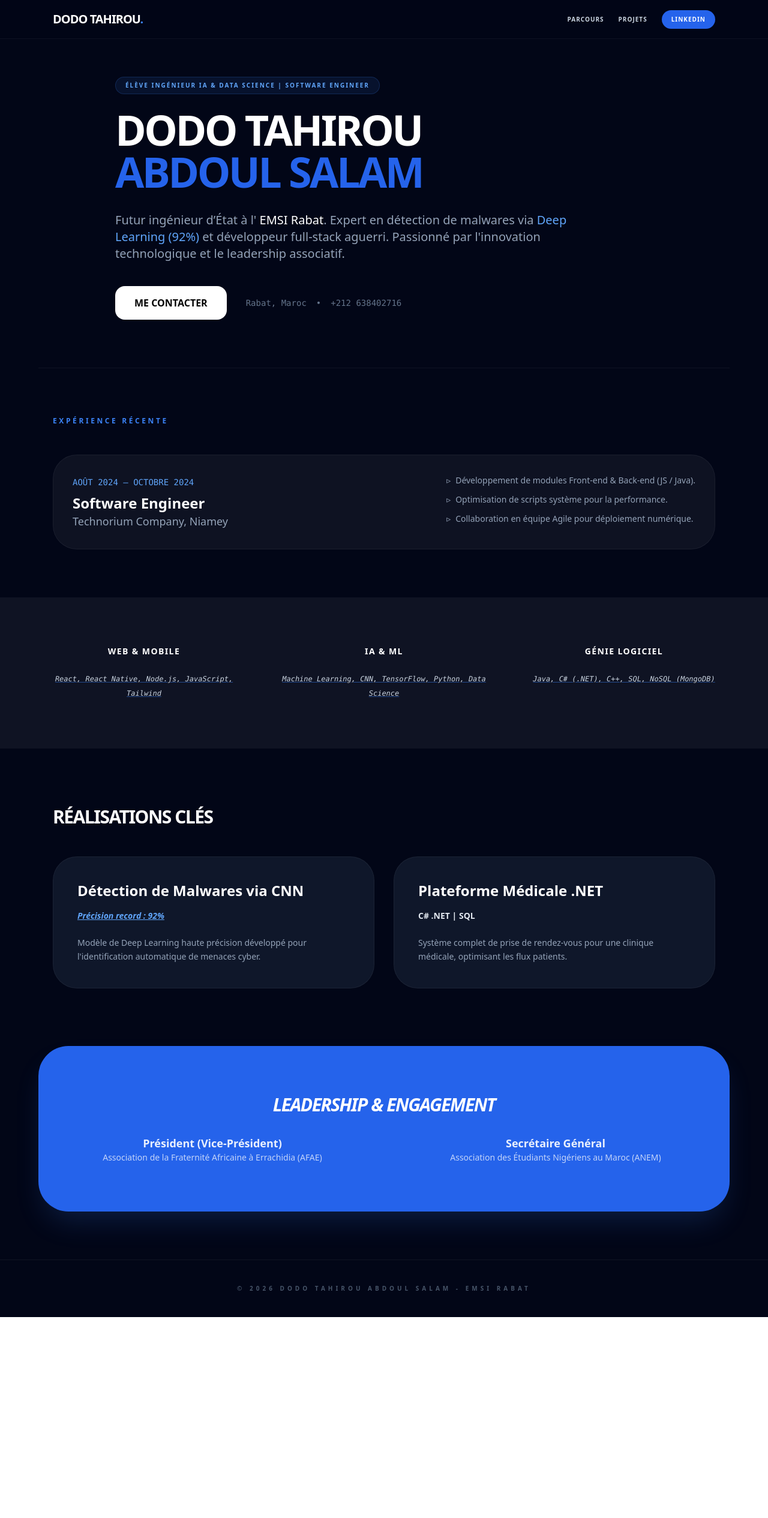
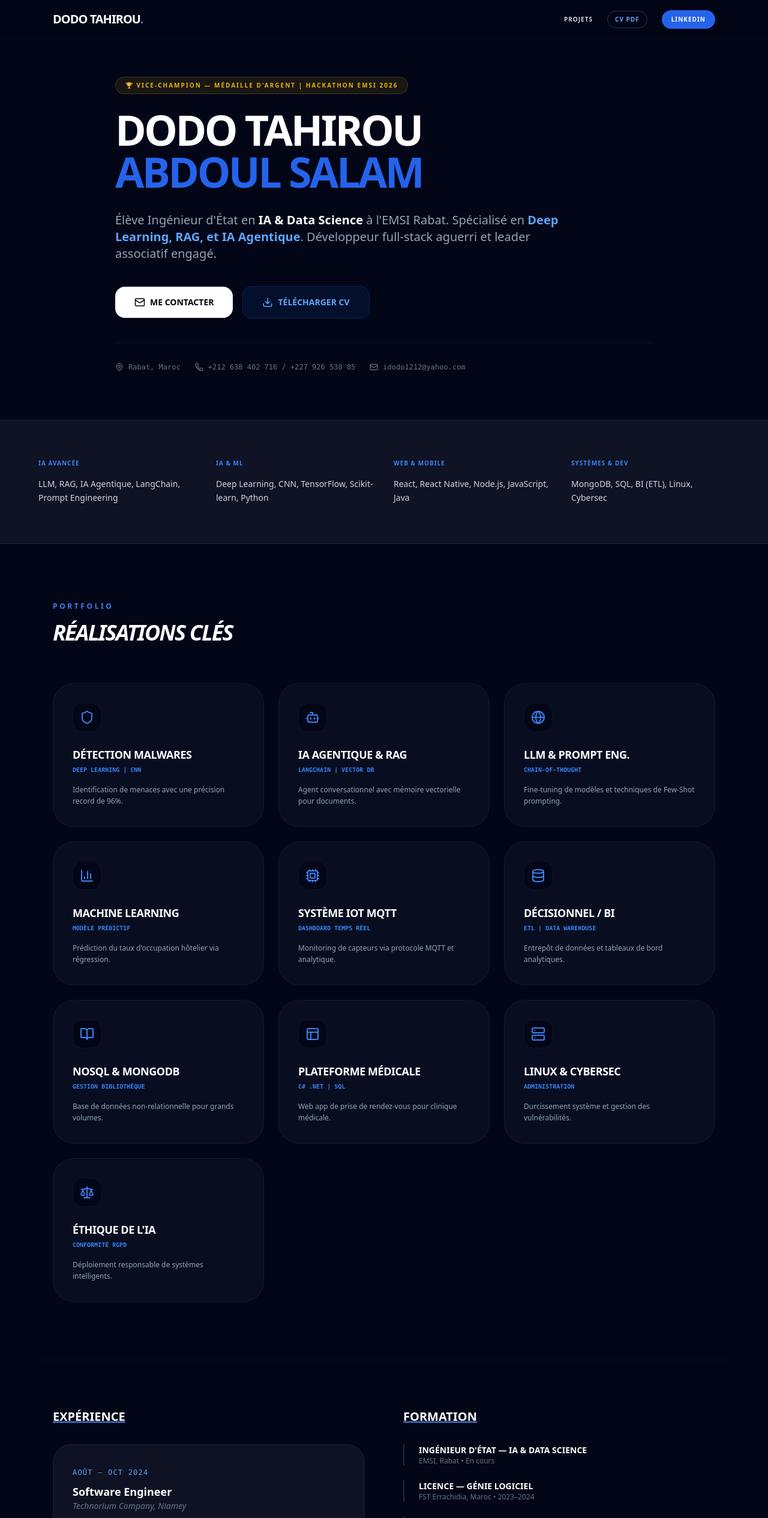
Before and after one commit to idodo-t/portfolio-react, a React (Create React App) app: page / in a window 1280 px wide. Shown: the top 2531 px of the page at 60% size. Before the commit the page ends 2196 px from the top, so only its background shows below. Built offline with nearby package versions, Linux system fonts and the light colour scheme.

Commit message:
Mise a jour complete du portfolio

```diff
--- a/public/index.html
+++ b/public/index.html
@@ -26,7 +26,7 @@
       work correctly both with client-side routing and a non-root public URL.
       Learn how to configure a non-root public URL by running `npm run build`.
     -->
-    <title>React App</title>
+    <title>Dodo Tahirou | Portfolio IA & Data</title>
   </head>
   <body>
     <noscript>You need to enable JavaScript to run this app.</noscript>
--- a/src/App.js
+++ b/src/App.js
@@ -1,8 +1,12 @@
 import React from 'react';
+import { Bot, Shield, Cpu, Database, Layout, Globe, Server, Scale, BarChart3, BookOpen, Mail, Phone, MapPin, Download } from 'lucide-react';
 
 function App() {
+  const cvPath = "/Cv_AbdoulSalam_dodoTahirou.pdf";
+  const myEmail = "idodo1212@yahoo.com";
+
   return (
-    <div className="min-h-screen bg-[#020617] text-slate-300 font-sans selection:bg-blue-500/30">
+    <div className="min-h-screen bg-[#020617] text-slate-300 font-sans selection:bg-blue-500/30 text-left">
 
       {/* NAVBAR */}
       <nav className="fixed top-0 w-full z-50 bg-[#020617]/90 backdrop-blur-md border-b border-white/5">
@@ -10,117 +14,159 @@ function App() {
           <span className="text-xl font-black tracking-tighter text-white uppercase">
             DODO TAHIROU<span className="text-blue-500">.</span>
           </span>
-          <div className="flex gap-6 items-center uppercase text-[10px] font-bold tracking-widest">
-            <a href="#experience" className="hidden md:block hover:text-blue-400">Parcours</a>
+          <div className="flex gap-4 md:gap-6 items-center uppercase text-[10px] font-bold tracking-widest">
             <a href="#projets" className="hidden md:block hover:text-blue-400">Projets</a>
-            <a
-              href="https://linkedin.com/in/dodo-tahirou"
-              target="_blank"
-              rel="noopener noreferrer"
-              className="bg-blue-600 px-4 py-2 rounded-full text-white hover:bg-blue-500 transition-all"
-            >
-              LinkedIn
-            </a>
+            <a href={cvPath} target="_blank" rel="noopener noreferrer" className="text-blue-400 border border-blue-400/30 px-3 py-1.5 rounded-full hover:bg-blue-400 hover:text-white transition-all">CV PDF</a>
+            <a href="https://linkedin.com/in/dodo-tahirou" target="_blank" rel="noopener noreferrer" className="bg-blue-600 px-4 py-2 rounded-full text-white hover:bg-blue-500 transition-all">LinkedIn</a>
           </div>
         </div>
       </nav>
 
       {/* HERO SECTION */}
       <section className="pt-32 pb-20 px-6">
-        <div className="max-w-4xl mx-auto text-center md:text-left">
-          <div className="inline-block px-4 py-1.5 mb-6 rounded-full bg-blue-500/10 border border-blue-500/20 text-blue-400 text-[10px] font-black uppercase tracking-[0.2em]">
-            Élève Ingénieur IA & Data Science | Software Engineer
+        <div className="max-w-4xl mx-auto">
+          <div className="inline-flex items-center gap-2 px-4 py-1.5 mb-6 rounded-full bg-yellow-500/10 border border-yellow-500/20 text-yellow-500 text-[10px] font-black uppercase tracking-[0.2em]">
+            <span>🏆 Vice-Champion — Médaille d'Argent | Hackathon EMSI 2026</span>
           </div>
           <h1 className="text-5xl md:text-[70px] font-black text-white leading-none tracking-tighter mb-8 uppercase">
             DODO TAHIROU <br/>
             <span className="text-blue-600">ABDOUL SALAM</span>
           </h1>
           <p className="text-lg md:text-xl text-slate-400 max-w-3xl leading-relaxed mb-10">
-            Futur ingénieur d’État à l' <span className="text-white">EMSI Rabat</span>. Expert en détection de malwares via <span className="text-blue-400">Deep Learning (92%)</span> et développeur full-stack aguerri. Passionné par l'innovation technologique et le leadership associatif.
+            Élève Ingénieur d'État en <span className="text-white font-bold">IA & Data Science</span> à l'EMSI Rabat. Spécialisé en <span className="text-blue-400 font-bold">Deep Learning, RAG, et IA Agentique</span>. Développeur full-stack aguerri et leader associatif engagé.
           </p>
-          <div className="flex flex-wrap gap-4 justify-center md:justify-start">
-             <a href="mailto:dodotahirouabdoulsalam2003@gmail.com" className="bg-white text-black px-8 py-4 rounded-2xl font-black hover:bg-blue-500 hover:text-white transition-all">ME CONTACTER</a>
-             <div className="flex items-center gap-4 px-4 text-sm font-mono text-slate-500">
-                <span>Rabat, Maroc</span>
-                <span>•</span>
-                <span>+212 638402716</span>
-             </div>
+
+          <div className="flex flex-wrap gap-4 items-center mb-10">
+             <a href={`mailto:${myEmail}`} className="bg-white text-black px-8 py-4 rounded-2xl font-black hover:bg-blue-500 hover:text-white transition-all uppercase text-sm flex items-center gap-2">
+               <Mail size={18} /> Me Contacter
+             </a>
+             <a href={cvPath} download className="bg-blue-600/10 border border-blue-600/20 text-blue-400 px-8 py-4 rounded-2xl font-black hover:bg-blue-600 hover:text-white transition-all uppercase text-sm flex items-center gap-2">
+               <Download size={18} /> Télécharger CV
+             </a>
+          </div>
+
+          <div className="flex flex-wrap gap-6 text-xs font-mono text-slate-500 border-t border-white/5 pt-8">
+            <span className="flex items-center gap-2"><MapPin size={14}/> Rabat, Maroc</span>
+            <span className="flex items-center gap-2"><Phone size={14}/> +212 638 402 716 / +227 926 538 85</span>
+            <span className="flex items-center gap-2"><Mail size={14}/> {myEmail}</span>
           </div>
         </div>
       </section>
 
-      {/* EXPÉRIENCE PROFESSIONNELLE */}
-      <section id="experience" className="max-w-6xl mx-auto px-6 py-20 border-t border-white/5">
-        <h2 className="text-xs font-bold text-blue-500 uppercase tracking-[0.3em] mb-12">Expérience Récente</h2>
-        <div className="bg-white/5 p-8 rounded-[40px] border border-white/5 flex flex-col md:flex-row justify-between items-start gap-6">
-          <div>
-            <span className="text-blue-400 font-mono text-sm">AOÛT 2024 – OCTOBRE 2024</span>
-            <h3 className="text-2xl font-black text-white mt-2">Software Engineer</h3>
-            <p className="text-lg text-slate-400">Technorium Company, Niamey</p>
-          </div>
-          <ul className="text-sm space-y-3 max-w-md text-slate-400">
-            <li className="flex gap-2"><span>▹</span> Développement de modules Front-end & Back-end (JS / Java).</li>
-            <li className="flex gap-2"><span>▹</span> Optimisation de scripts système pour la performance.</li>
-            <li className="flex gap-2"><span>▹</span> Collaboration en équipe Agile pour déploiement numérique.</li>
-          </ul>
+      {/* SECTION COMPETENCES */}
+      <section className="bg-white/5 py-16 px-6 border-y border-white/5">
+        <div className="max-w-6xl mx-auto grid grid-cols-2 md:grid-cols-4 gap-8">
+          <SkillGroup title="IA Avancée" skills="LLM, RAG, IA Agentique, LangChain, Prompt Engineering" />
+          <SkillGroup title="IA & ML" skills="Deep Learning, CNN, TensorFlow, Scikit-learn, Python" />
+          <SkillGroup title="Web & Mobile" skills="React, React Native, Node.js, JavaScript, Java" />
+          <SkillGroup title="Systèmes & Dev" skills="MongoDB, SQL, BI (ETL), Linux, Cybersec" />
         </div>
       </section>
 
-      {/* COMPÉTENCES */}
-      <section className="bg-white/5 py-20 px-6">
-        <div className="max-w-6xl mx-auto grid md:grid-cols-3 gap-12 text-center text-slate-400">
-          <div>
-            <h4 className="text-white font-black mb-6 uppercase tracking-widest text-sm font-sans">Web & Mobile</h4>
-            <p className="font-mono text-xs leading-loose italic underline decoration-blue-500/50 text-slate-300">React, React Native, Node.js, JavaScript, Tailwind</p>
-          </div>
-          <div>
-            <h4 className="text-white font-black mb-6 uppercase tracking-widest text-sm font-sans">IA & ML</h4>
-            <p className="font-mono text-xs leading-loose italic underline decoration-blue-500/50 text-slate-300">Machine Learning, CNN, TensorFlow, Python, Data Science</p>
-          </div>
-          <div>
-            <h4 className="text-white font-black mb-6 uppercase tracking-widest text-sm font-sans">Génie Logiciel</h4>
-            <p className="font-mono text-xs leading-loose italic underline decoration-blue-500/50 text-slate-300">Java, C# (.NET), C++, SQL, NoSQL (MongoDB)</p>
-          </div>
+      {/* SECTION PROJETS */}
+      <section id="projets" className="max-w-6xl mx-auto px-6 py-24">
+        <div className="mb-16">
+          <h2 className="text-xs font-bold text-blue-500 uppercase tracking-[0.3em] mb-4">Portfolio</h2>
+          <h3 className="text-4xl font-black text-white uppercase tracking-tighter italic">Réalisations Clés</h3>
+        </div>
+
+        <div className="grid md:grid-cols-2 lg:grid-cols-3 gap-6">
+          <ProjectCard icon={<Shield size={24} />} title="Détection Malwares" tech="Deep Learning | CNN" desc="Identification de menaces avec une précision record de 96%." />
+          <ProjectCard icon={<Bot size={24} />} title="IA Agentique & RAG" tech="LangChain | Vector DB" desc="Agent conversationnel avec mémoire vectorielle pour documents." />
+          <ProjectCard icon={<Globe size={24} />} title="LLM & Prompt Eng." tech="Chain-of-Thought" desc="Fine-tuning de modèles et techniques de Few-Shot prompting." />
+          <ProjectCard icon={<BarChart3 size={24} />} title="Machine Learning" tech="Modèle Prédictif" desc="Prédiction du taux d'occupation hôtelier via régression." />
+          <ProjectCard icon={<Cpu size={24} />} title="Système IoT MQTT" tech="Dashboard Temps Réel" desc="Monitoring de capteurs via protocole MQTT et analytique." />
+          <ProjectCard icon={<Database size={24} />} title="Décisionnel / BI" tech="ETL | Data Warehouse" desc="Entrepôt de données et tableaux de bord analytiques." />
+          <ProjectCard icon={<BookOpen size={24} />} title="NoSQL & MongoDB" tech="Gestion Bibliothèque" desc="Base de données non-relationnelle pour grands volumes." />
+          <ProjectCard icon={<Layout size={24} />} title="Plateforme Médicale" tech="C# .NET | SQL" desc="Web app de prise de rendez-vous pour clinique médicale." />
+          <ProjectCard icon={<Server size={24} />} title="Linux & Cybersec" tech="Administration" desc="Durcissement système et gestion des vulnérabilités." />
+          <ProjectCard icon={<Scale size={24} />} title="Éthique de l'IA" tech="Conformité RGPD" desc="Déploiement responsable de systèmes intelligents." />
         </div>
       </section>
 
-      {/* PROJETS ACADÉMIQUES */}
-      <section id="projets" className="max-w-6xl mx-auto px-6 py-24">
-        <h2 className="text-3xl font-black text-white mb-12 uppercase tracking-tighter">Réalisations Clés</h2>
-        <div className="grid md:grid-cols-2 gap-8 text-slate-400">
-          <div className="bg-slate-900 p-10 rounded-[40px] border border-white/5 hover:border-blue-500/30 transition-all">
-            <h3 className="text-2xl font-black text-white mb-4">Détection de Malwares via CNN</h3>
-            <p className="text-blue-400 font-bold text-sm mb-6 italic underline">Précision record : 92%</p>
-            <p className="text-sm leading-relaxed">Modèle de Deep Learning haute précision développé pour l'identification automatique de menaces cyber.</p>
+      {/* FORMATION & EXPÉRIENCE */}
+      <section id="parcours" className="max-w-6xl mx-auto px-6 py-20 border-t border-white/5">
+        <div className="grid md:grid-cols-2 gap-16">
+          <div>
+            <h3 className="text-xl font-black text-white uppercase mb-8 flex items-center gap-2 underline decoration-blue-500">Expérience</h3>
+            <div className="bg-white/5 p-8 rounded-[30px] border border-white/5 hover:border-blue-500/20 transition-all">
+              <span className="text-blue-400 font-mono text-xs uppercase tracking-widest">Août – Oct 2024</span>
+              <h4 className="text-lg font-black text-white mt-2">Software Engineer</h4>
+              <p className="text-slate-500 text-sm mb-4 italic">Technorium Company, Niamey</p>
+              <ul className="text-xs space-y-2 text-slate-400">
+                <li>▹ Développement front-end/back-end (JS & Java)</li>
+                <li>▹ Optimisation de scripts système</li>
+                <li>▹ Collaboration en équipe Agile</li>
+              </ul>
+            </div>
           </div>
-          <div className="bg-slate-900 p-10 rounded-[40px] border border-white/5 hover:border-blue-500/30 transition-all">
-            <h3 className="text-2xl font-black text-white mb-4">Plateforme Médicale .NET</h3>
-            <p className="text-slate-200 text-sm mb-6 font-bold">C# .NET | SQL</p>
-            <p className="text-sm leading-relaxed">Système complet de prise de rendez-vous pour une clinique médicale, optimisant les flux patients.</p>
+          <div>
+            <h3 className="text-xl font-black text-white uppercase mb-8 flex items-center gap-2 underline decoration-blue-500">Formation</h3>
+            <div className="space-y-6">
+              <EducationItem title="Ingénieur d'État — IA & Data Science" school="EMSI, Rabat" date="En cours" />
+              <EducationItem title="Licence — Génie Logiciel" school="FST Errachidia, Maroc" date="2023–2024" />
+              <EducationItem title="DEUST — Math, Info & Physique" school="FST Errachidia" date="2021–2023" />
+            </div>
           </div>
         </div>
       </section>
 
       {/* LEADERSHIP */}
-      <section className="max-w-6xl mx-auto px-6 py-20 bg-blue-600 rounded-[50px] mb-20 text-center shadow-2xl shadow-blue-500/20">
-        <h2 className="text-white font-black text-3xl mb-8 uppercase tracking-tighter italic">Leadership & Engagement</h2>
-        <div className="grid md:grid-cols-2 gap-10 text-white/90">
-          <div>
-            <h4 className="font-black text-lg">Président (Vice-Président)</h4>
-            <p className="text-sm opacity-80">Association de la Fraternité Africaine à Errachidia (AFAE)</p>
-          </div>
-          <div>
-            <h4 className="font-black text-lg">Secrétaire Général</h4>
-            <p className="text-sm opacity-80">Association des Étudiants Nigériens au Maroc (ANEM)</p>
-          </div>
+      <section className="max-w-6xl mx-auto px-6 py-20 bg-blue-600 rounded-[50px] mb-20 text-center shadow-2xl shadow-blue-500/20 mx-4">
+        <h2 className="text-white font-black text-2xl mb-12 uppercase tracking-tighter italic">Leadership & Engagement</h2>
+        <div className="grid md:grid-cols-3 gap-8 text-white">
+          <LeadershipItem title="Président (et VP)" org="Assoc. Fraternité Africaine (AFAE)" />
+          <LeadershipItem title="Secrétaire Gén." org="Assoc. Étudiants Nigériens (ANEM)" />
+          <LeadershipItem title="Membre actif" org="Conféd. Étudiants Africains (CESAM)" />
         </div>
       </section>
 
       <footer className="py-10 text-center text-slate-600 text-[10px] font-bold uppercase tracking-[0.5em] border-t border-white/5">
-        © {new Date().getFullYear()} Dodo Tahirou Abdoul Salam - EMSI Rabat
+        © {new Date().getFullYear()} Dodo Tahirou Abdoul Salam • IA & DATA SCIENCE
       </footer>
     </div>
   );
 }
 
+// COMPOSANTS UTILES
+function SkillGroup({ title, skills }) {
+  return (
+    <div>
+      <h4 className="text-blue-500 font-bold text-[10px] uppercase tracking-widest mb-4">{title}</h4>
+      <p className="text-sm text-slate-300 font-medium leading-relaxed">{skills}</p>
+    </div>
+  );
+}
+
+function ProjectCard({ icon, title, tech, desc }) {
+  return (
+    <div className="group bg-slate-900/50 p-8 rounded-[35px] border border-white/5 hover:border-blue-500/40 transition-all duration-300">
+      <div className="mb-6 bg-[#020617] w-12 h-12 rounded-2xl flex items-center justify-center border border-white/5 group-hover:scale-110 transition-transform text-blue-500">
+        {icon}
+      </div>
+      <h3 className="text-lg font-black text-white mb-1 uppercase tracking-tight">{title}</h3>
+      <p className="text-blue-500 font-mono text-[10px] mb-4 font-bold uppercase">{tech}</p>
+      <p className="text-xs text-slate-400 leading-relaxed">{desc}</p>
+    </div>
+  );
+}
+
+function EducationItem({ title, school, date }) {
+  return (
+    <div className="border-l-2 border-slate-800 pl-6 hover:border-blue-500 transition-colors">
+      <h4 className="text-white font-bold uppercase text-sm">{title}</h4>
+      <p className="text-xs text-slate-500">{school} • {date}</p>
+    </div>
+  );
+}
+
+function LeadershipItem({ title, org }) {
+  return (
+    <div className="px-4">
+      <h4 className="font-black text-lg uppercase leading-tight">{title}</h4>
+      <p className="text-[10px] opacity-70 mt-2 uppercase tracking-widest font-bold">{org}</p>
+    </div>
+  );
+}
+
 export default App;
```
Also changed, not shown: 1 other file (tests, documents, lock files or other folders).
